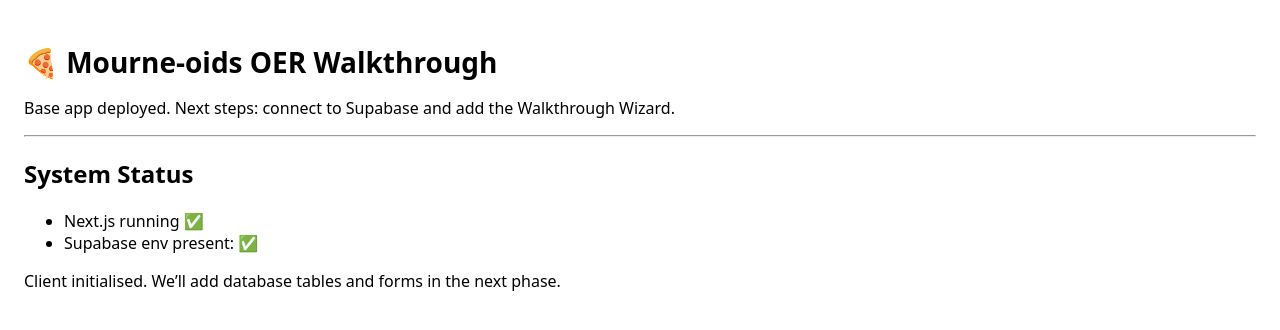
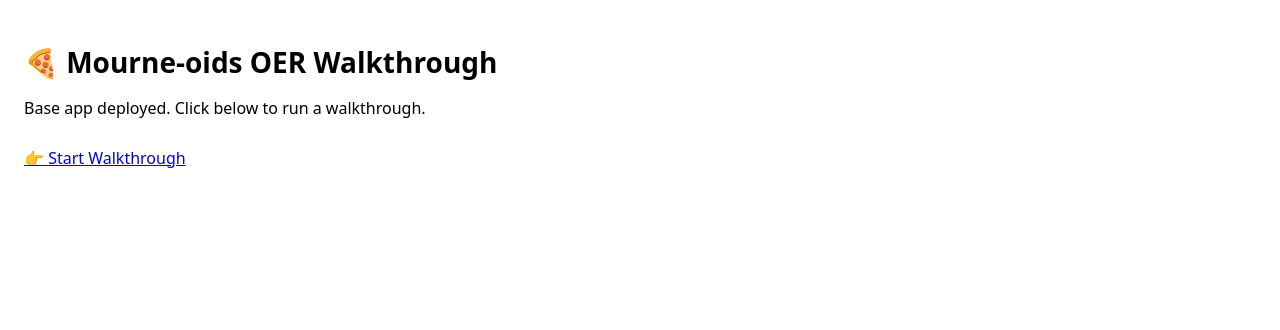
Before and after one commit to dmmh2025/mourne-oids-oer-walkthrough, a Next.js app: page / in a window 1280 px wide. Shown: the top 330 px of the page. Built offline with nearby package versions, Linux system fonts and the light colour scheme; no server answers.

Commit message:
Update page.tsx

```diff
--- a/app/page.tsx
+++ b/app/page.tsx
@@ -1,30 +1,11 @@
-"use client";
-import { createClient } from "@supabase/supabase-js";
-
-const url = process.env.NEXT_PUBLIC_SUPABASE_URL!;
-const key = process.env.NEXT_PUBLIC_SUPABASE_ANON_KEY!;
-const hasEnv = Boolean(url && key);
-
-// Create a client only if env vars are present
-const supabase = hasEnv ? createClient(url, key) : null;
-
 export default function Home() {
   return (
     <main>
       <h1 style={{ fontSize: 28, marginBottom: 8 }}>🍕 Mourne-oids OER Walkthrough</h1>
-      <p>Base app deployed. Next steps: connect to Supabase and add the Walkthrough Wizard.</p>
-      <hr style={{ margin: "16px 0" }} />
-      <h2>System Status</h2>
-      <ul>
-        <li>Next.js running ✅</li>
-        <li>Supabase env present: {hasEnv ? "✅" : "❌ (set env in Vercel)"} </li>
-      </ul>
-      {!hasEnv && (
-        <p><strong>Tip:</strong> In Vercel, set <code>NEXT_PUBLIC_SUPABASE_URL</code> and <code>NEXT_PUBLIC_SUPABASE_ANON_KEY</code> under Project Settings → Environment Variables, then redeploy.</p>
-      )}
-      {hasEnv && (
-        <p>Client initialised. We’ll add database tables and forms in the next phase.</p>
-      )}
+      <p>Base app deployed. Click below to run a walkthrough.</p>
+      <a href="/walkthrough" style={{ display: "inline-block", marginTop: 12 }}>
+        👉 Start Walkthrough
+      </a>
     </main>
   );
 }
```
